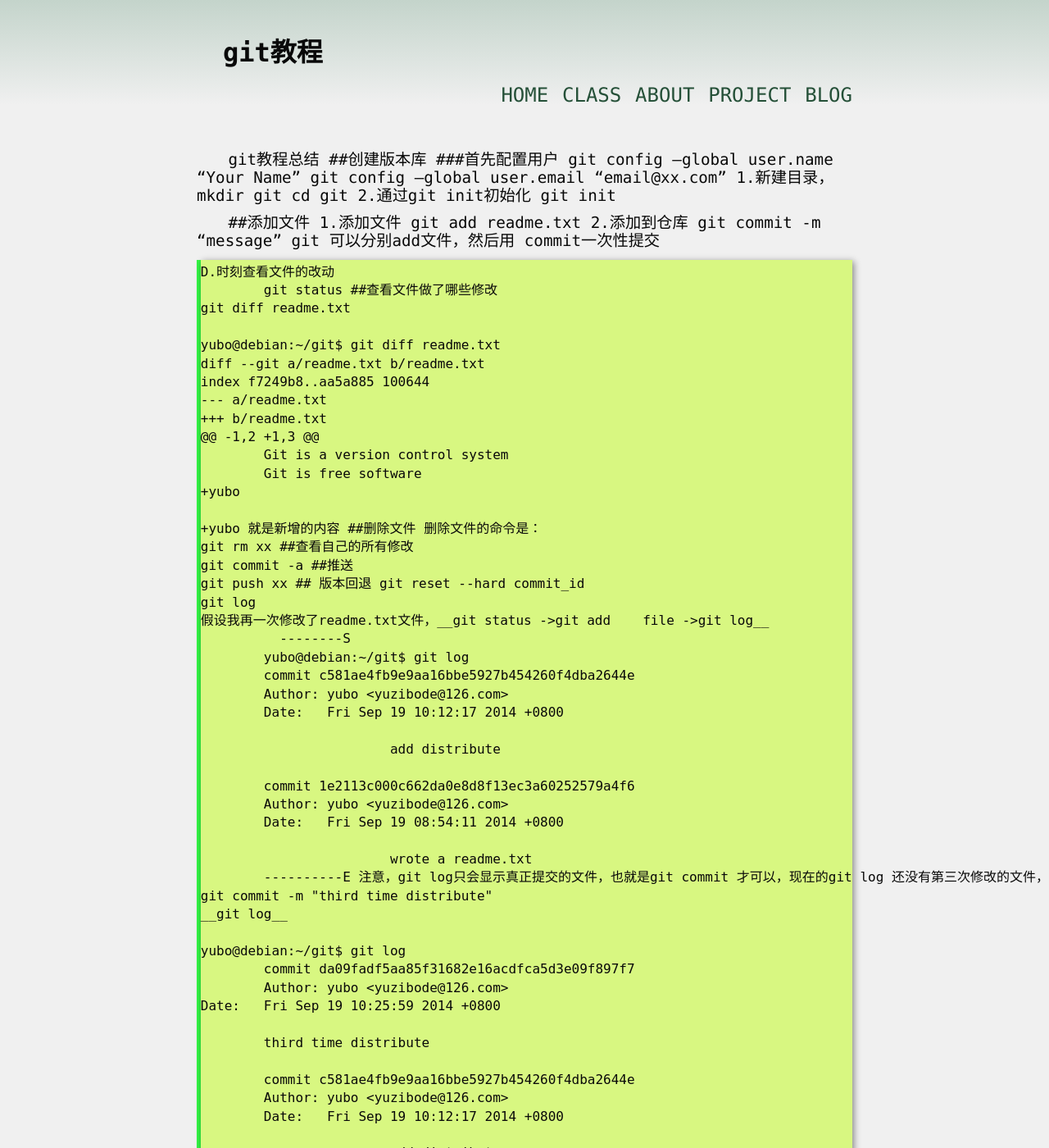
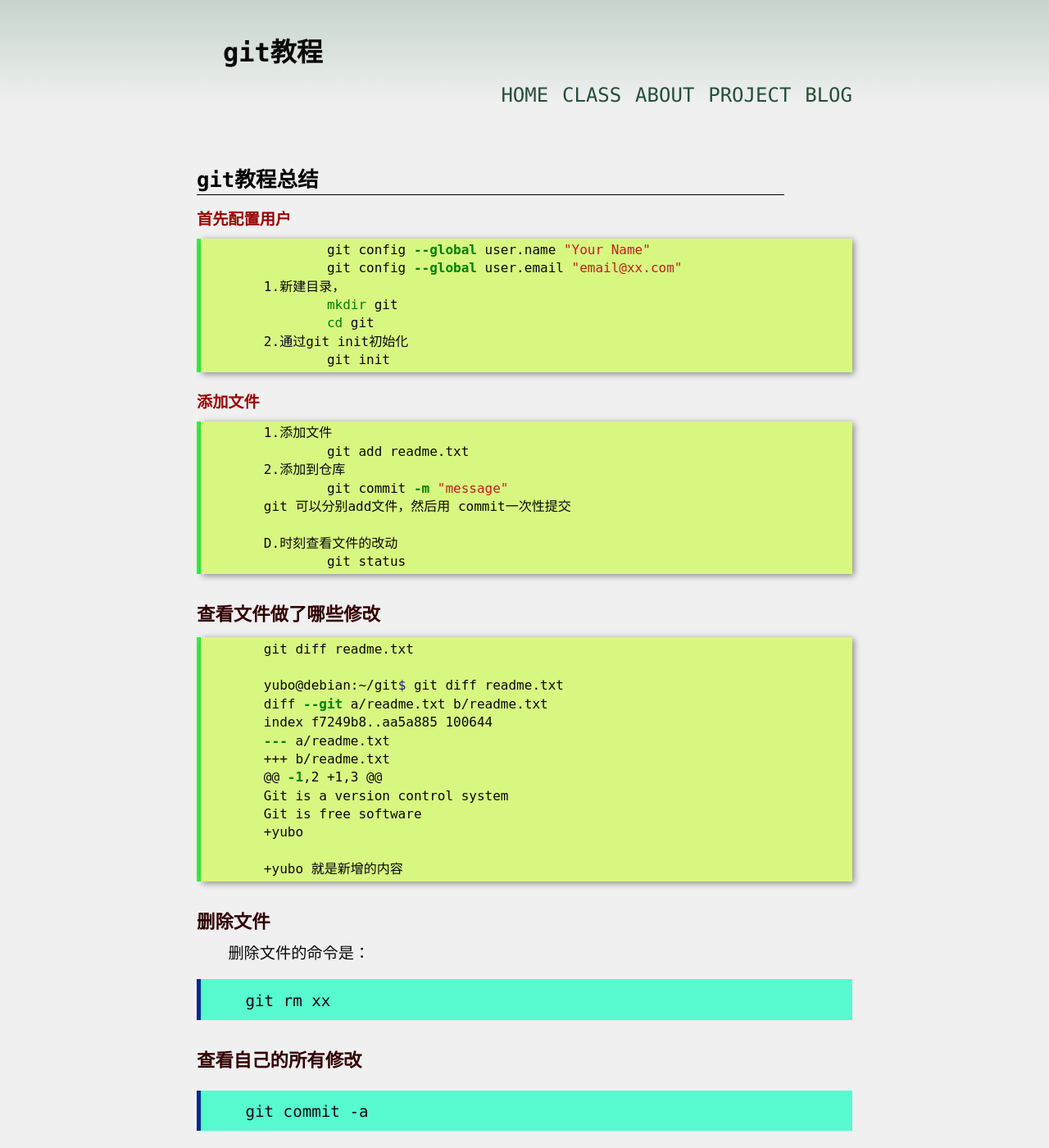
Before and after one commit to yuzibo/yuzibo.github.io, a Jekyll site: the page built from _posts/2014-11-15-GitTest.md, in a window 1280 px wide and 1400 px high. Shown: the whole window at 82% size. Built offline with Jekyll 4.4.1, drawn with Linux system fonts in a browser that asks for light colours; comment, search, counter and statistics services are not loaded; some of the changed text lies outside the part shown.

Commit message:
yes, modify two files.

````diff
--- a/_posts/2014-11-15-GitTest.md
+++ b/_posts/2014-11-15-GitTest.md
@@ -3,9 +3,11 @@ layout: article
 title: "git教程"
 category: git
 ---
-git教程总结
-##创建版本库
-###首先配置用户
+
+# git教程总结
+
+### 首先配置用户
+```bash
 		git config --global user.name "Your Name"
 		git config --global user.email "email@xx.com"
 	1.新建目录，
@@ -13,9 +15,12 @@ git教程总结
 		cd git
 	2.通过git init初始化
 		git init
+```
 
 [1]: 追踪Linus的mailine tree, 运行git clone git://git.kernel.org/pub/scm/linux/kernel/git/torvalds/linux.git
-##添加文件
+
+### 添加文件
+```bash
 	1.添加文件
 		git add readme.txt
 	2.添加到仓库
@@ -24,7 +29,11 @@ git教程总结
 
 	D.时刻查看文件的改动
 		git status
-##查看文件做了哪些修改
+```
+
+## 查看文件做了哪些修改
+
+```bash
 	git diff readme.txt
 
 	yubo@debian:~/git$ git diff readme.txt
@@ -38,17 +47,27 @@ git教程总结
 	+yubo
 
 	+yubo 就是新增的内容
-##删除文件
+```
+
+## 删除文件
 删除文件的命令是：
-	git rm xx
-##查看自己的所有修改
-	git commit -a
-##推送
-	git push xx
-## 版本回退 git reset --hard commit_id
+
+>git rm xx
+
+## 查看自己的所有修改
+
+>git commit -a
+
+## 推送
+>	git push xx
+## 版本回退
+```bash
+	git reset --hard commit_id
 	git log
+
+```
 	假设我再一次修改了readme.txt文件，__git status ->git add 	file ->git log__
-	      	  --------S
+```bash
 		yubo@debian:~/git$ git log
 		commit c581ae4fb9e9aa16bbe5927b454260f4dba2644e
 		Author: yubo <yuzibode@126.com>
@@ -61,9 +80,13 @@ git教程总结
 		Date:   Fri Sep 19 08:54:11 2014 +0800
 
     			wrote a readme.txt
-		----------E
-注意，git log只会显示真正提交的文件，也就是git commit 才可以，现在的git log 还没有第三次修改的文件，
-	git commit -m "third time distribute"
+```
+
+注意，git log只会显示真正提交的文件，也就是git commit 才可以，
+现在的git log 还没有第三次修改的文件，
+
+```bash
+git commit -m "third time distribute"
 	__git log__
 
 	yubo@debian:~/git$ git log
@@ -84,6 +107,7 @@ git教程总结
 		Date:   Fri Sep 19 08:54:11 2014 +0800
 
     			wrote a readme.txt
+```
 
 这样，你就可以使用git的时间线来调整git的版本了，从这里你也可以明白git的工作单元是
 git commit后的文件。还有我们一开始没有讲，上面输出信息中 commit后面的一串乱码
@@ -92,8 +116,10 @@ B.接下来假设我们要使用第二版本的即 add distribute：
 	首先，git必须知道现在正在使用的是哪个版本，git用HEAD表示当前版本，上一个
 版本就是HEAD^，上上版本就是HEAD^^,那么前10个版本怎么写？简单，就是HEAD~10
 	我们回退到上一版本
-	git reset --hard HEAD^
-##上面的内容重新回顾
+
+>	git reset --hard HEAD^
+
+## 上面的内容重新回顾
 
 __从以上内容中我们可以发现这个commit id是很重要的__，我们不关掉
 电脑的话查找commit id还是挺容易，但如果关掉PC的话，我们还是
@@ -101,17 +127,20 @@ __从以上内容中我们可以发现这个commit id是很重要的__，我们
 
 __git reflog__
 
-##工作区的浅显认识
+## 工作区的浅显认识
 
 所谓的工作区，也就是我们用ls命令打开看到的文件，我们创建一个文件后，
 这个文件显式的位于这个目录下，经过add以后，这个文件被放在stage区域中或者说暂存区，
 经过commit后，这些文件才被放在某一个分支下（如master），同时这里还会有一个
 HEAD的指针指向文件，我们上面使用的git reset --hard xx就是将这里的指针
-移动到某个历史文件上。这些东西全部由.git的目录在控制，所以，没事千万别乱动那个.git目录。当你把所有修改后的文件commit后，工作区这时也就是干净的了。
-##git的本质
+移动到某个历史文件上。这些东西全部由.git的目录在控制，所以，没事千万别乱动
+那个.git目录。当你把所有修改后的文件commit后，工作区这时也就是干净的了。
+
+## git的本质
 
 git的本质是管理修改，而非文件，这一点请务必弄明白。
-##撤销修改
+
+## 撤销修改
 
 如果我们修改的文件有不合适的地方，或者撤销这个修改，这该怎么办？Git还是有办法解决这个问题的，不知你有没有注意到上面那些屏幕输出的信息中，就包含了这个问题的解决方案，那就是运用 git checkout -- readme.txt ,假设我把readme.txt文件最后一行去掉
 <pre>
@@ -125,6 +154,7 @@ yubo@debian:~/git$ cat readme.txt
 	You like git too
 </pre>
 这就是在没有 commit命令我们用 checkout 的效果.假设我们git add到暂存区后怎么办？一种方案就是用我们刚刚使用的 git reset HEAD file命令回到原先的版本。
+
 <pre>
  yubo@debian:~/git$ git status
 yubo@debian:~/git$ git add readme.txt
@@ -134,25 +164,30 @@ yubo@debian:~/git$ git reset HEAD readme.txt
 M	git-2
 M	readme.txt
 </pre>
+
 git reset 命令既可以实现回退版本，也可以把暂存区的修改撤销掉，当我们用HEAD时，表示最新的版本。
 <pre>
- yubo@debian:~/git$ git status
+
+yubo@debian:~/git$ git status
 #	修改：      readme.txt
-
 修改尚未加入提交（使用 "git add" 和/或 "git commit -a"）
 </pre>
+
 我们继续使用丢弃工作区的命令，
+
 <pre>
 yubo@debian:~/git$ git checkout -- readme.txt
 修改尚未加入提交（使用 "git add" 和/或 "git commit -a"）
 </pre>
+
 ## 我们也可以删除文件
 
-__git rm file__
+>git rm file
 
 如果误删了，接着使用 checkout  命令还原。不过，记住，这样只能
 恢复到最新版本的文件，你删除文件的最后一次修改是无法恢复的，
-##其它
+
+## 其它
 远程搭建服务器：
 1.	先添加一个具有sudo权限的用户
 安装git
````
Also changed, not shown: _posts/2016-01-26-github_push.md (+10 -5 lines).
